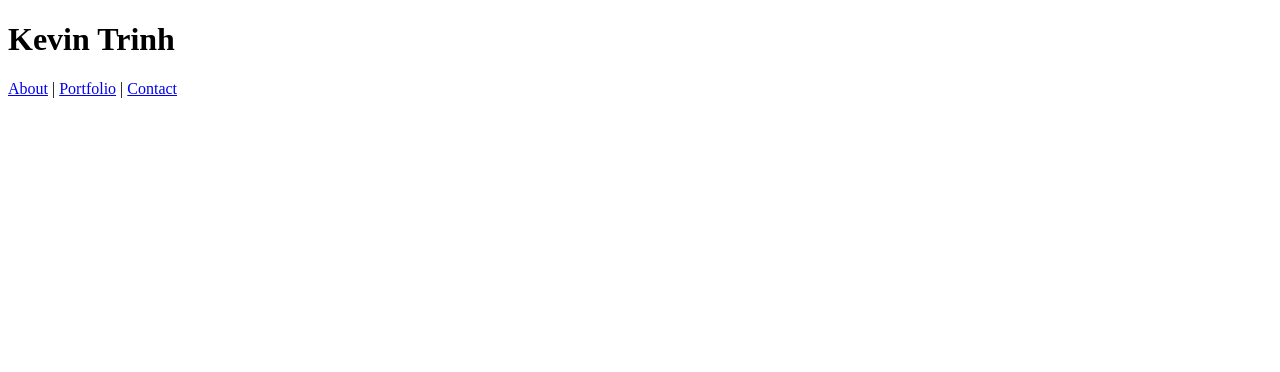
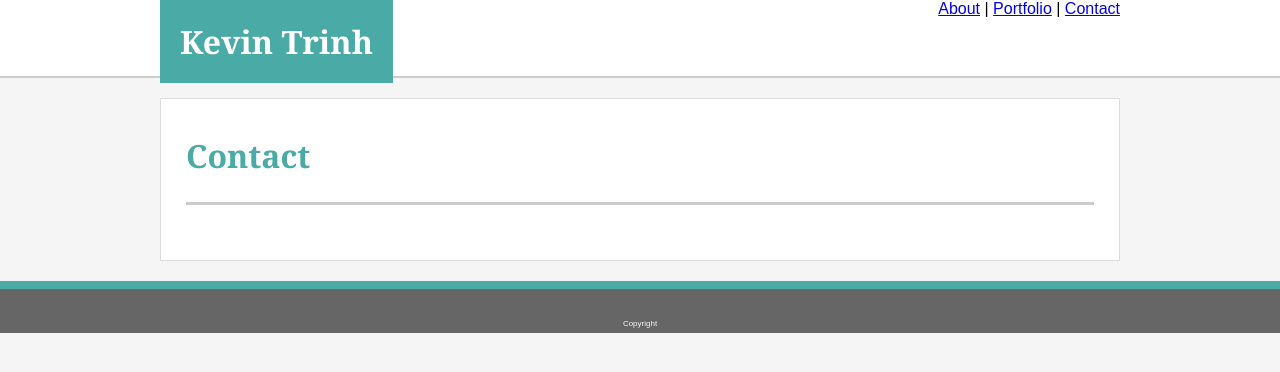
Before and after one commit to ktrinh93/Basic-Portfolio, a plain HTML site: page contact.html in a window 1280 px wide. Drawn offline with Linux system fonts and the light colour scheme.

Commit message:
completed about page, applied HTML skeleton to contact and portfolio

```diff
--- a/assets/css/style.css
+++ b/assets/css/style.css
@@ -0,0 +1,69 @@
+.content {
+    width: 960px;
+    margin: auto;
+}
+
+body {
+    font-family: 'Arial', 'Helvetica Neue', Helvetica, sans-serif;
+    background-color: whitesmoke;
+    margin: 0px;
+}
+
+#top-bar {
+    background-color:#ffffff;
+    border-bottom: 2px solid #cccccc;
+    height: 76px;
+}
+
+#name {
+    color: #ffffff;
+    background: #4aaaa5;
+    padding: 20px;
+    margin: 0px;
+    float: left;
+}
+
+nav {
+    float: right;
+}
+
+h1 {
+    font-family: 'Georgia', Times, Times New Roman, serif;
+}
+
+#bio {
+    background-color:#ffffff;
+    border: 1px solid #dddddd;
+    padding: 25px;
+    margin-top: 20px;
+}
+
+#about-me {
+    color: #4aaaa5;
+    padding: 0px 0px 25px 0px;
+    border-bottom: 3px solid #cccccc;
+    margin: 10px 0px 30px 0px;
+}
+
+img {
+    float: left;
+    padding: 5px 25px 0px 0px;
+}
+
+p {
+    line-height: 2;
+    margin: 0px;
+}
+
+footer {
+    border-top: 8px solid #4aaaa5;
+    background: #666666;
+
+    padding: 30px 0px 5px 0px;
+    margin-top: 20px;
+
+    color: whitesmoke;
+    font-size: 8px;
+    text-align: center;
+    vertical-align: bottom;
+}
--- a/contact.html
+++ b/contact.html
@@ -6,10 +6,27 @@
     </head>
 
     <body>
-        <header>
-            <h1>Kevin Trinh</h1>
-            <a href="index.html">About</a> | <a href="portfolio.html">Portfolio</a> | <a href="contact.html">Contact</a>
-        </header>
+        <div id="top-bar">
+            <div class="content">
+            <header>
+                <h1 id="name">Kevin Trinh</h1>
+
+                <nav>
+                    <a href="index.html">About</a> | <a href="portfolio.html">Portfolio</a> | <a href="contact.html">Contact</a>
+                </nav>
+            </header>
+            </div>
+        </div>
+
+        <div class="content">
+            <div id="bio">
+                <h1 id=about-me>Contact</h1>
+            </div>
+        </div>
+
+        <footer>
+            Copyright
+        </footer>
     </body>
 
 
```
Also changed, not shown: index.html (+12 -1 lines), portfolio.html (+21 -4 lines).
